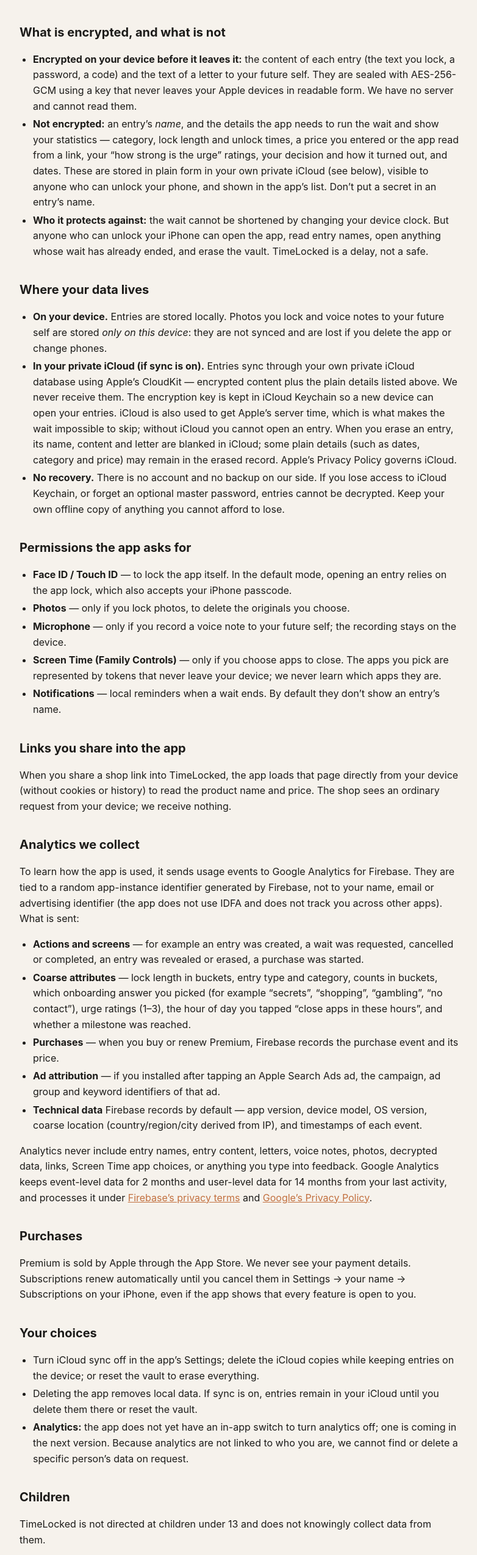
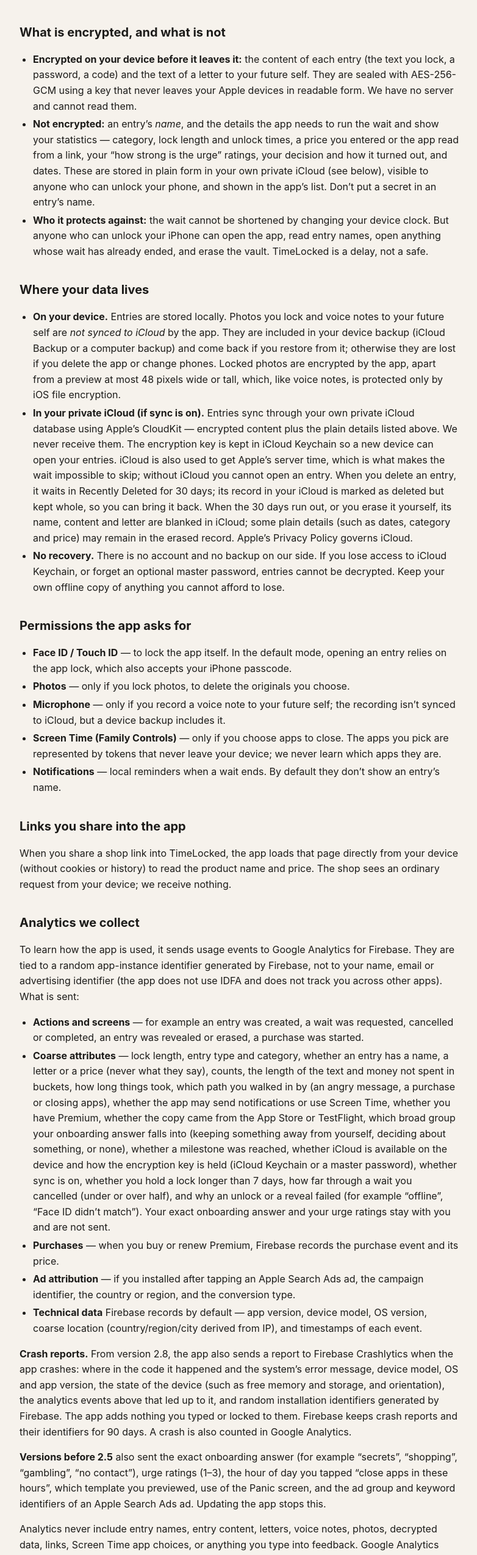
Before and after one commit to vasilinoff/timelocked-legal, a plain HTML site: page privacy.html in a window 1280 px wide. Shown: the part 240-2790 px from the top of the page at 61% size, without its empty margins (248-1030 px from the left). Drawn offline with Linux system fonts and the light colour scheme.

Commit message:
Say what 2.5–2.8 changed and cover crash reports

```diff
--- a/privacy.html
+++ b/privacy.html
@@ -23,7 +23,7 @@
 </head>
 <body>
   <h1>Privacy Policy</h1>
-  <p class="updated">TimeLocked · Last updated: 3 November 2026</p>
+  <p class="updated">TimeLocked · Last updated: 25 November 2026</p>
 
   <p>
     TimeLocked (“the app”, “we”) puts a wait between you and something you want
@@ -41,8 +41,8 @@
 
   <h2>Where your data lives</h2>
   <ul>
-    <li><strong>On your device.</strong> Entries are stored locally. Photos you lock and voice notes to your future self are stored <em>only on this device</em>: they are not synced and are lost if you delete the app or change phones.</li>
-    <li><strong>In your private iCloud (if sync is on).</strong> Entries sync through your own private iCloud database using Apple’s CloudKit — encrypted content plus the plain details listed above. We never receive them. The encryption key is kept in iCloud Keychain so a new device can open your entries. iCloud is also used to get Apple’s server time, which is what makes the wait impossible to skip; without iCloud you cannot open an entry. When you erase an entry, its name, content and letter are blanked in iCloud; some plain details (such as dates, category and price) may remain in the erased record. Apple’s Privacy Policy governs iCloud.</li>
+    <li><strong>On your device.</strong> Entries are stored locally. Photos you lock and voice notes to your future self are <em>not synced to iCloud</em> by the app. They are included in your device backup (iCloud Backup or a computer backup) and come back if you restore from it; otherwise they are lost if you delete the app or change phones. Locked photos are encrypted by the app, apart from a preview at most 48 pixels wide or tall, which, like voice notes, is protected only by iOS file encryption.</li>
+    <li><strong>In your private iCloud (if sync is on).</strong> Entries sync through your own private iCloud database using Apple’s CloudKit — encrypted content plus the plain details listed above. We never receive them. The encryption key is kept in iCloud Keychain so a new device can open your entries. iCloud is also used to get Apple’s server time, which is what makes the wait impossible to skip; without iCloud you cannot open an entry. When you delete an entry, it waits in Recently Deleted for 30 days; its record in your iCloud is marked as deleted but kept whole, so you can bring it back. When the 30 days run out, or you erase it yourself, its name, content and letter are blanked in iCloud; some plain details (such as dates, category and price) may remain in the erased record. Apple’s Privacy Policy governs iCloud.</li>
     <li><strong>No recovery.</strong> There is no account and no backup on our side. If you lose access to iCloud Keychain, or forget an optional master password, entries cannot be decrypted. Keep your own offline copy of anything you cannot afford to lose.</li>
   </ul>
 
@@ -50,7 +50,7 @@
   <ul>
     <li><strong>Face ID / Touch ID</strong> — to lock the app itself. In the default mode, opening an entry relies on the app lock, which also accepts your iPhone passcode.</li>
     <li><strong>Photos</strong> — only if you lock photos, to delete the originals you choose.</li>
-    <li><strong>Microphone</strong> — only if you record a voice note to your future self; the recording stays on the device.</li>
+    <li><strong>Microphone</strong> — only if you record a voice note to your future self; the recording isn’t synced to iCloud, but a device backup includes it.</li>
     <li><strong>Screen Time (Family Controls)</strong> — only if you choose apps to close. The apps you pick are represented by tokens that never leave your device; we never learn which apps they are.</li>
     <li><strong>Notifications</strong> — local reminders when a wait ends. By default they don’t show an entry’s name.</li>
   </ul>
@@ -62,11 +62,13 @@
   <p>To learn how the app is used, it sends usage events to Google Analytics for Firebase. They are tied to a random app-instance identifier generated by Firebase, not to your name, email or advertising identifier (the app does not use IDFA and does not track you across other apps). What is sent:</p>
   <ul>
     <li><strong>Actions and screens</strong> — for example an entry was created, a wait was requested, cancelled or completed, an entry was revealed or erased, a purchase was started.</li>
-    <li><strong>Coarse attributes</strong> — lock length in buckets, entry type and category, counts in buckets, which onboarding answer you picked (for example “secrets”, “shopping”, “gambling”, “no contact”), urge ratings (1–3), the hour of day you tapped “close apps in these hours”, and whether a milestone was reached.</li>
+    <li><strong>Coarse attributes</strong> — lock length, entry type and category, whether an entry has a name, a letter or a price (never what they say), counts, the length of the text and money not spent in buckets, how long things took, which path you walked in by (an angry message, a purchase or closing apps), whether the app may send notifications or use Screen Time, whether you have Premium, whether the copy came from the App Store or TestFlight, which broad group your onboarding answer falls into (keeping something away from yourself, deciding about something, or none), whether a milestone was reached, whether iCloud is available on the device and how the encryption key is held (iCloud Keychain or a master password), whether sync is on, whether you hold a lock longer than 7 days, how far through a wait you cancelled (under or over half), and why an unlock or a reveal failed (for example “offline”, “Face ID didn’t match”). Your exact onboarding answer and your urge ratings stay with you and are not sent.</li>
     <li><strong>Purchases</strong> — when you buy or renew Premium, Firebase records the purchase event and its price.</li>
-    <li><strong>Ad attribution</strong> — if you installed after tapping an Apple Search Ads ad, the campaign, ad group and keyword identifiers of that ad.</li>
+    <li><strong>Ad attribution</strong> — if you installed after tapping an Apple Search Ads ad, the campaign identifier, the country or region, and the conversion type.</li>
     <li><strong>Technical data</strong> Firebase records by default — app version, device model, OS version, coarse location (country/region/city derived from IP), and timestamps of each event.</li>
   </ul>
+  <p><strong>Crash reports.</strong> From version 2.8, the app also sends a report to Firebase Crashlytics when the app crashes: where in the code it happened and the system’s error message, device model, OS and app version, the state of the device (such as free memory and storage, and orientation), the analytics events above that led up to it, and random installation identifiers generated by Firebase. The app adds nothing you typed or locked to them. Firebase keeps crash reports and their identifiers for 90 days. A crash is also counted in Google Analytics.</p>
+  <p><strong>Versions before 2.5</strong> also sent the exact onboarding answer (for example “secrets”, “shopping”, “gambling”, “no contact”), urge ratings (1–3), the hour of day you tapped “close apps in these hours”, which template you previewed, use of the Panic screen, and the ad group and keyword identifiers of an Apple Search Ads ad. Updating the app stops this.</p>
   <p>Analytics never include entry names, entry content, letters, voice notes, photos, decrypted data, links, Screen Time app choices, or anything you type into feedback. Google Analytics keeps event-level data for 2 months and user-level data for 14 months from your last activity, and processes it under <a href="https://firebase.google.com/support/privacy">Firebase’s privacy terms</a> and <a href="https://policies.google.com/privacy">Google’s Privacy Policy</a>.</p>
 
   <h2>Purchases</h2>
@@ -76,7 +78,7 @@
   <ul>
     <li>Turn iCloud sync off in the app’s Settings; delete the iCloud copies while keeping entries on the device; or reset the vault to erase everything.</li>
     <li>Deleting the app removes local data. If sync is on, entries remain in your iCloud until you delete them there or reset the vault.</li>
-    <li><strong>Analytics:</strong> the app does not yet have an in-app switch to turn analytics off; one is coming in the next version. Because analytics are not linked to who you are, we cannot find or delete a specific person’s data on request.</li>
+    <li><strong>Analytics:</strong> turn off Settings › Privacy › “Share usage analytics” (available from version 2.5). It covers crash reports too: a crash that happens after you turn it off is never sent. From the next launch the app doesn’t start Firebase and doesn’t exchange the Apple Search Ads attribution token. Data sent before you turned it off stays with Google for the retention periods above. Because analytics are not linked to who you are, we cannot find or delete a specific person’s data on request.</li>
   </ul>
 
   <h2>Children</h2>
@@ -86,7 +88,7 @@
   <p>We update this policy when the app changes what it stores or sends; the date above shows the latest version.</p>
 
   <h2>Contact</h2>
-  <p>Questions about privacy? Email <a href="mailto:vaspondm@gmail.com">vaspondm@gmail.com</a>.</p>
+  <p>Questions about privacy? Email <a href="mailto:vaspondm@gmail.com">vaspondm@gmail.com</a>. Feedback from the app also opens an email to this address. If you write, we see your email address and what you write, use them only to reply, and don’t add them to analytics.</p>
 
   <footer>© 2026 TimeLocked. All rights reserved.</footer>
 </body>
```
